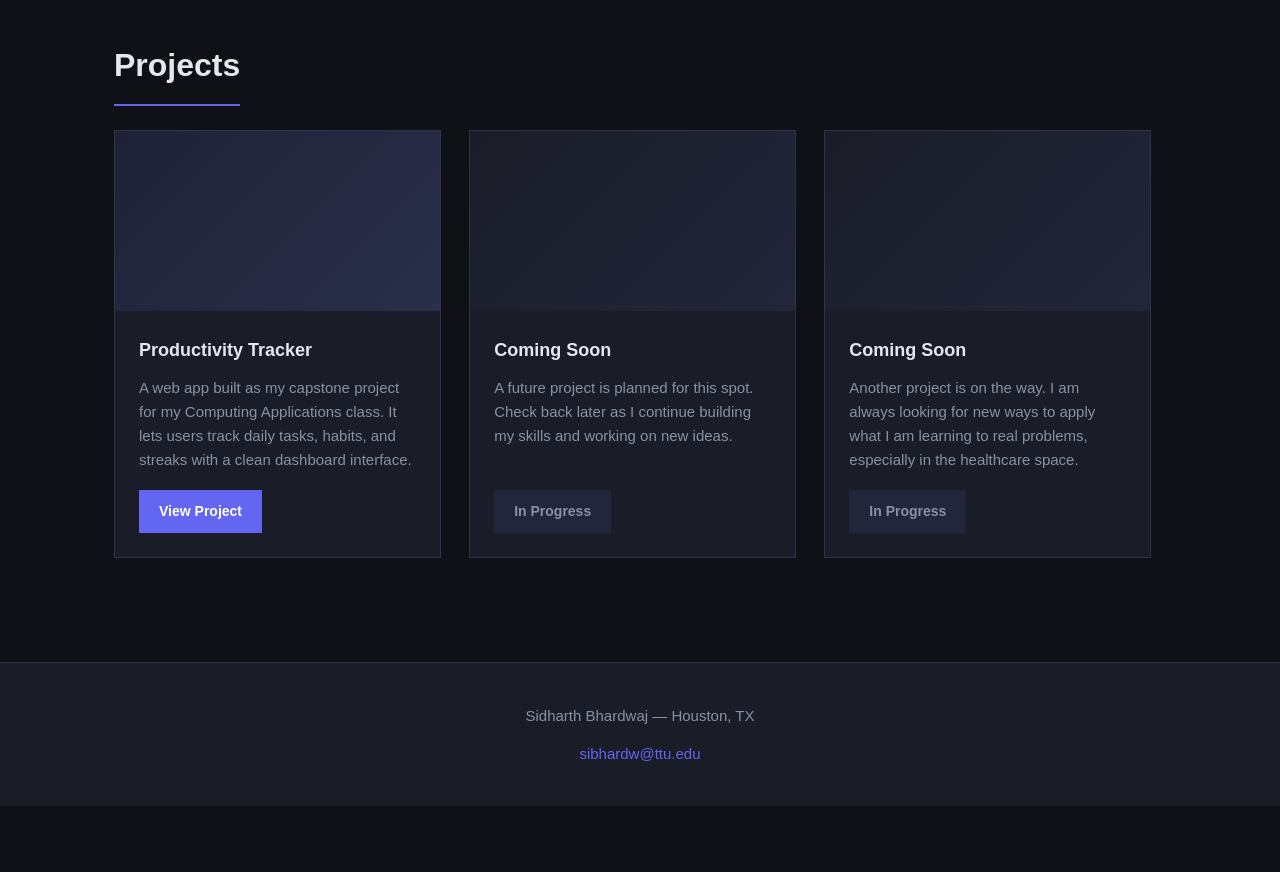
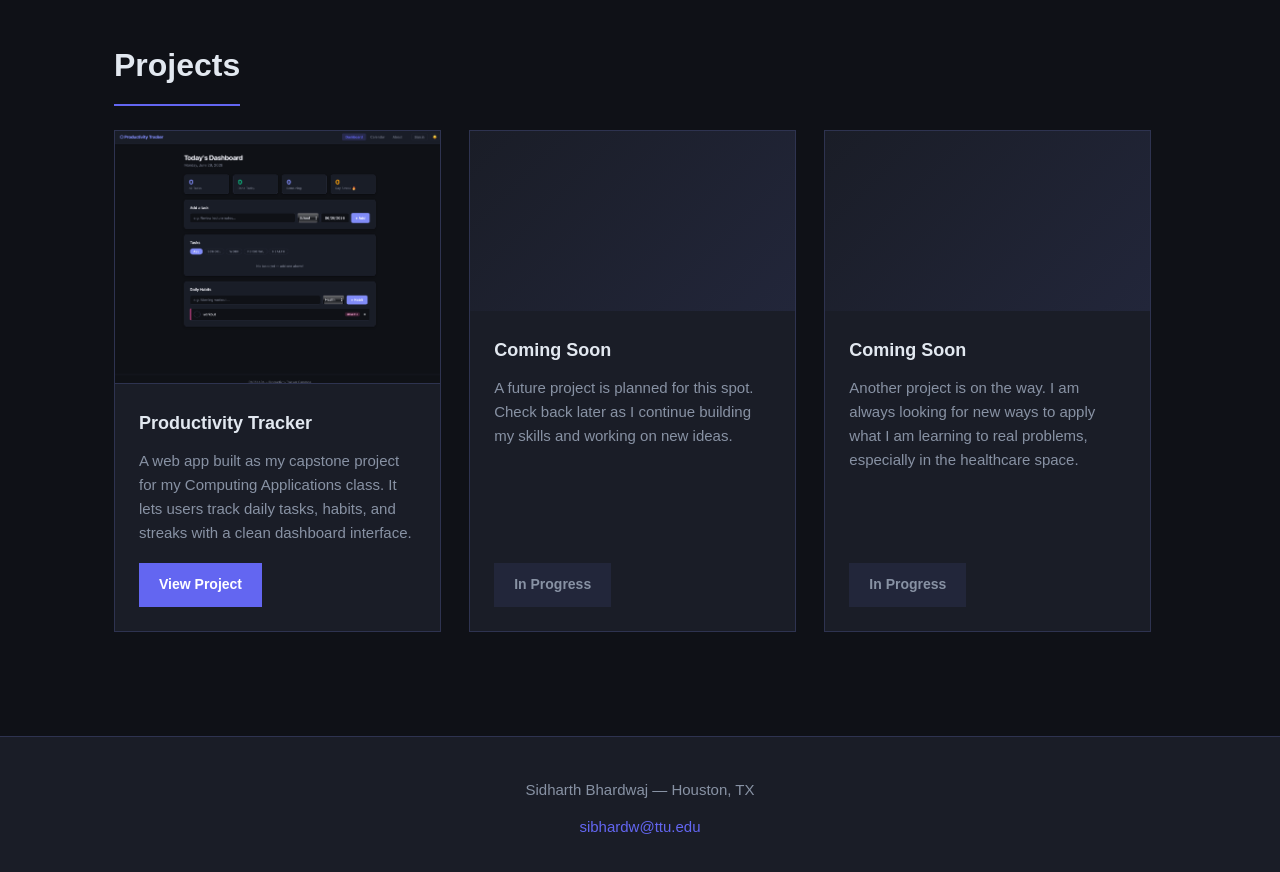
Before and after one commit to sidh426/Course-Portfolio-for-CMPA-3304, a plain HTML site: page project-01/index.html in a window 1280 px wide. Shown: the part 1020-1892 px from the top of the page. Before the commit the page ends 1826 px from the top, so only its background shows below. Drawn offline with Linux system fonts and the light colour scheme.

Commit message:
Add productivity tracker screenshot to project card

```diff
--- a/project-01/index.html
+++ b/project-01/index.html
@@ -74,7 +74,7 @@
             <div class="projects-grid">
 
                 <div class="project-card">
-                    <div class="project-image project-image-tracker"></div>
+                    <img src="./productivity-tracker-screenshot.png" alt="Productivity Tracker app screenshot" class="project-screenshot" />
                     <div class="project-info">
                         <h3>Productivity Tracker</h3>
                         <p>A web app built as my capstone project for my Computing Applications class. It lets
--- a/project-01/style.css
+++ b/project-01/style.css
@@ -145,18 +145,16 @@ h2 {
     transform: translateY(-4px);
 }
 
+.project-screenshot {
+    width: 100%;
+    height: auto;
+    display: block;
+    border-bottom: 1px solid var(--color-border);
+}
+
 .project-image {
     width: 100%;
     height: 180px;
-    background-color: var(--color-surface-2);
-}
-
-.project-image-tracker {
-    background-color: #1e2235;
-    background-image: linear-gradient(135deg, #1e2235 0%, #2a2f4a 100%);
-}
-
-.project-image-placeholder {
     background-color: var(--color-surface-2);
     background-image: linear-gradient(135deg, #1a1d27 0%, #22263a 100%);
 }
```
Also changed, not shown: project-01/productivity-tracker-screenshot.png (added).
